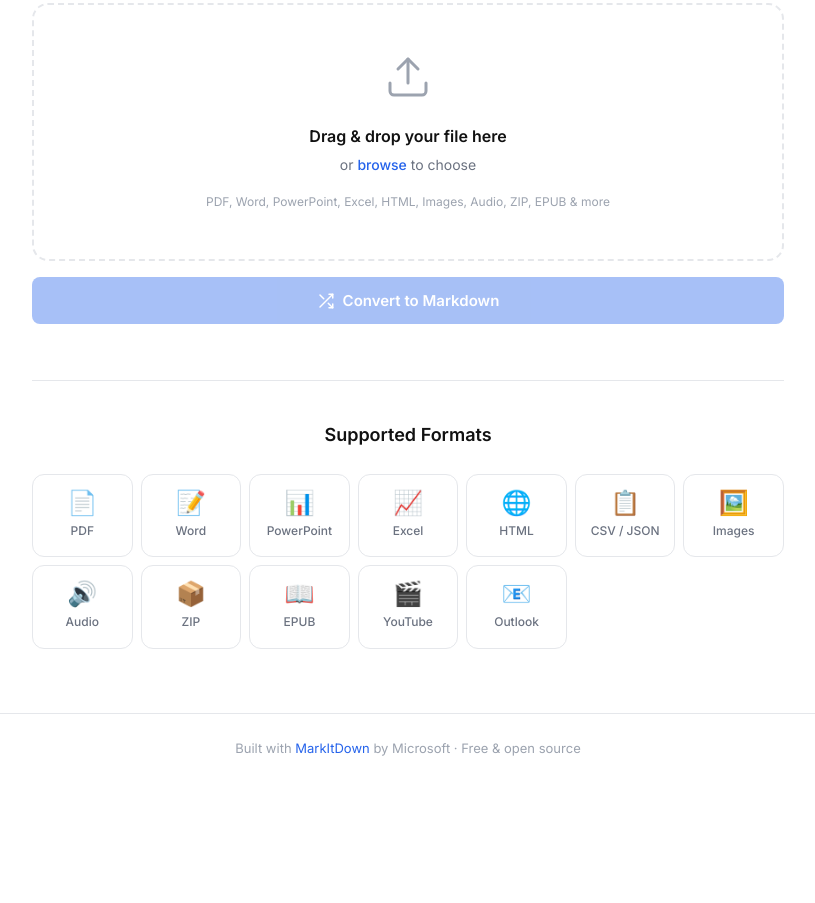
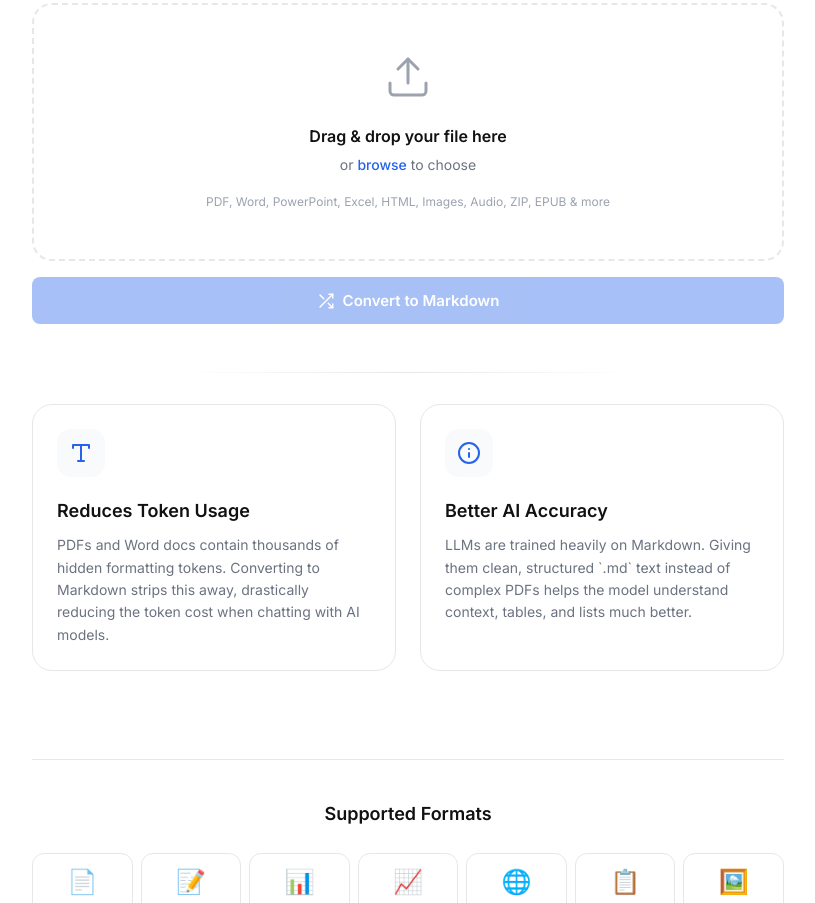
Before and after one commit to Al-aminCh/markify, a plain HTML site: page static/index.html in a window 1280 px wide. Shown: the part 336-1239 px from the top of the page, without its empty margins (232-1047 px from the left). Before the commit the page ends 1118 px from the top, so only its background shows below. Drawn offline with Linux system fonts and the light colour scheme.

Commit message:
Add Info section about LLM token reduction and improve UI aesthetics

```diff
--- a/static/index.html
+++ b/static/index.html
@@ -285,6 +285,34 @@
             </div>
         </section>
 
+        <!-- Info Section -->
+        <section class="info-section" id="infoSection">
+            <div class="info-grid">
+                <div class="info-card">
+                    <div class="info-icon">
+                        <svg width="24" height="24" viewBox="0 0 24 24" fill="none" stroke="currentColor" stroke-width="2" stroke-linecap="round" stroke-linejoin="round">
+                            <polyline points="4 7 4 4 20 4 20 7"/>
+                            <line x1="9" y1="20" x2="15" y2="20"/>
+                            <line x1="12" y1="4" x2="12" y2="20"/>
+                        </svg>
+                    </div>
+                    <h3 class="info-title">Reduces Token Usage</h3>
+                    <p class="info-desc">PDFs and Word docs contain thousands of hidden formatting tokens. Converting to Markdown strips this away, drastically reducing the token cost when chatting with AI models.</p>
+                </div>
+                <div class="info-card">
+                    <div class="info-icon">
+                        <svg width="24" height="24" viewBox="0 0 24 24" fill="none" stroke="currentColor" stroke-width="2" stroke-linecap="round" stroke-linejoin="round">
+                            <circle cx="12" cy="12" r="10"/>
+                            <path d="M12 16v-4"/>
+                            <path d="M12 8h.01"/>
+                        </svg>
+                    </div>
+                    <h3 class="info-title">Better AI Accuracy</h3>
+                    <p class="info-desc">LLMs are trained heavily on Markdown. Giving them clean, structured `.md` text instead of complex PDFs helps the model understand context, tables, and lists much better.</p>
+                </div>
+            </div>
+        </section>
+
         <!-- Supported Formats -->
         <section class="formats-section" id="formatsSection">
             <h2 class="formats-title">Supported Formats</h2>
--- a/static/styles.css
+++ b/static/styles.css
@@ -29,8 +29,8 @@
     --shadow-lg: 0 8px 24px rgba(0, 0, 0, 0.1);
     --radius-sm: 8px;
     --radius-md: 12px;
-    --radius-lg: 16px;
-    --transition: 0.2s ease;
+    --radius-lg: 20px;
+    --transition: 0.25s cubic-bezier(0.4, 0, 0.2, 1);
 }
 
 [data-theme="dark"] {
@@ -274,6 +274,8 @@ a:hover {
 .dropzone:hover {
     border-color: var(--accent);
     background: var(--accent-light);
+    transform: translateY(-2px);
+    box-shadow: var(--shadow-sm);
 }
 
 .dropzone.drag-over {
@@ -754,6 +756,68 @@ a:hover {
     margin-right: auto;
 }
 
+/* --- Info Section --- */
+.info-section {
+    margin-top: 48px;
+    padding: 32px 0;
+    position: relative;
+}
+
+.info-section::before {
+    content: '';
+    position: absolute;
+    top: 0;
+    left: 20%;
+    right: 20%;
+    height: 1px;
+    background: linear-gradient(90deg, transparent, var(--border-color), transparent);
+}
+
+.info-grid {
+    display: grid;
+    grid-template-columns: repeat(auto-fit, minmax(300px, 1fr));
+    gap: 24px;
+}
+
+.info-card {
+    padding: 24px;
+    border-radius: var(--radius-lg);
+    background: var(--bg-primary);
+    border: 1px solid var(--border-color);
+    transition: all var(--transition);
+}
+
+.info-card:hover {
+    transform: translateY(-2px);
+    box-shadow: var(--shadow-md);
+    border-color: var(--border-hover);
+}
+
+.info-icon {
+    display: inline-flex;
+    align-items: center;
+    justify-content: center;
+    width: 48px;
+    height: 48px;
+    border-radius: 14px;
+    background: var(--bg-secondary);
+    color: var(--accent);
+    margin-bottom: 20px;
+}
+
+.info-title {
+    font-size: 18px;
+    font-weight: 600;
+    margin-bottom: 8px;
+    color: var(--text-primary);
+}
+
+.info-desc {
+    font-size: 14px;
+    color: var(--text-secondary);
+    line-height: 1.6;
+}
+
 /* --- Formats Section --- */
 .formats-section {
     margin-top: 56px;
```
